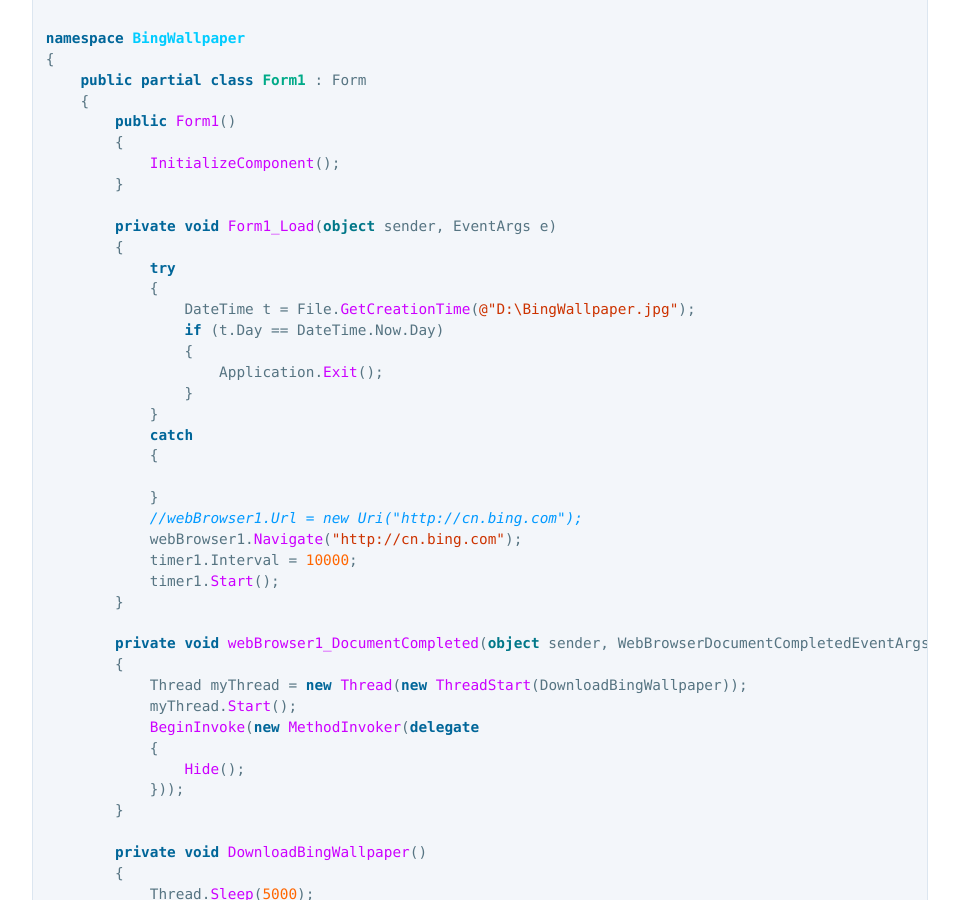
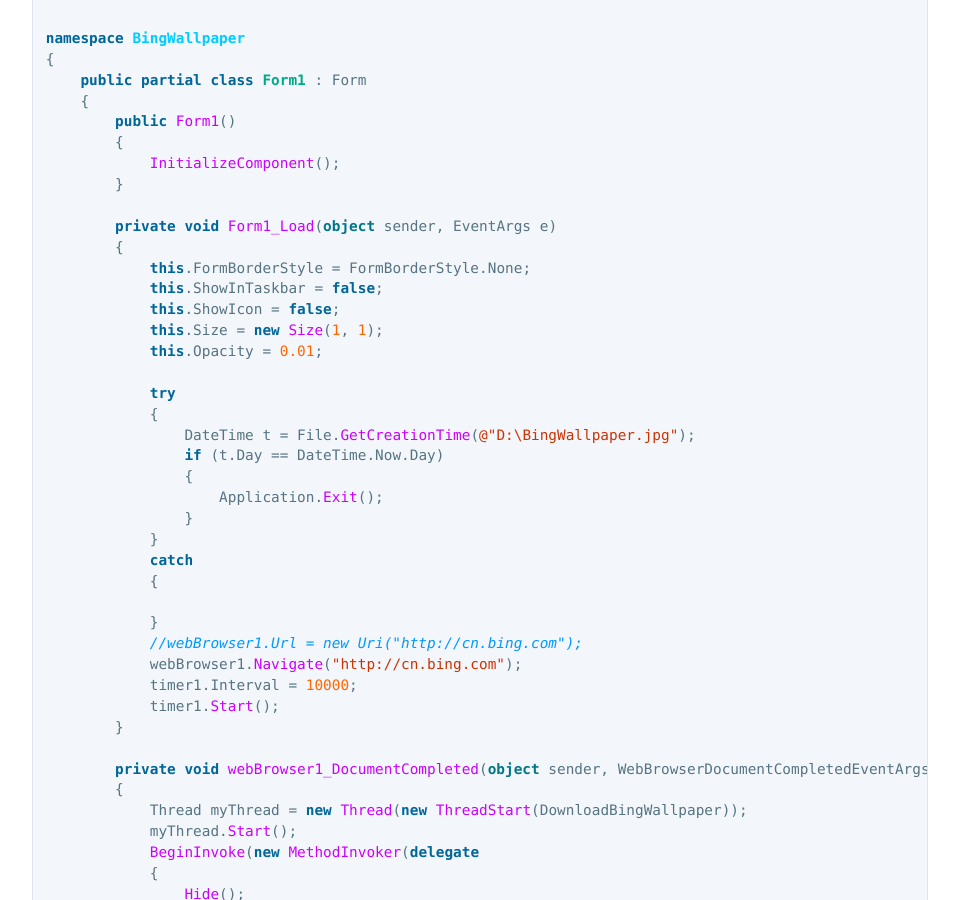
Before and after one commit to gmd20/gmd20.github.io, a Jekyll site: the page built from _posts/2016-10-12-C#例子把bing每日图片设置为桌面背景BingWallpaper.markdown, in a window 1280 px wide and 900 px high, scrolled down 4161 px. Shown: the whole window, without its empty margins (160-1119 px from the left). Built offline with Jekyll 4.4.1, drawn with Linux system fonts in a browser that asks for light colours; Markdown is read by kramdown in place of the engine named in the settings; comment, search, counter and statistics services are not loaded.

Commit message:
Update 2016-10-12-C#例子把bing每日图片设置为桌面背景BingWallpaper.markdown

```diff
--- a/_posts/2016-10-12-C#例子把bing每日图片设置为桌面背景BingWallpaper.markdown
+++ b/_posts/2016-10-12-C#例子把bing每日图片设置为桌面背景BingWallpaper.markdown
@@ -183,6 +183,12 @@ namespace BingWallpaper
 
         private void Form1_Load(object sender, EventArgs e)
         {
+            this.FormBorderStyle = FormBorderStyle.None;
+            this.ShowInTaskbar = false;
+            this.ShowIcon = false;
+            this.Size = new Size(1, 1);
+            this.Opacity = 0.01;
+
             try
             {
                 DateTime t = File.GetCreationTime(@"D:\BingWallpaper.jpg");
```
